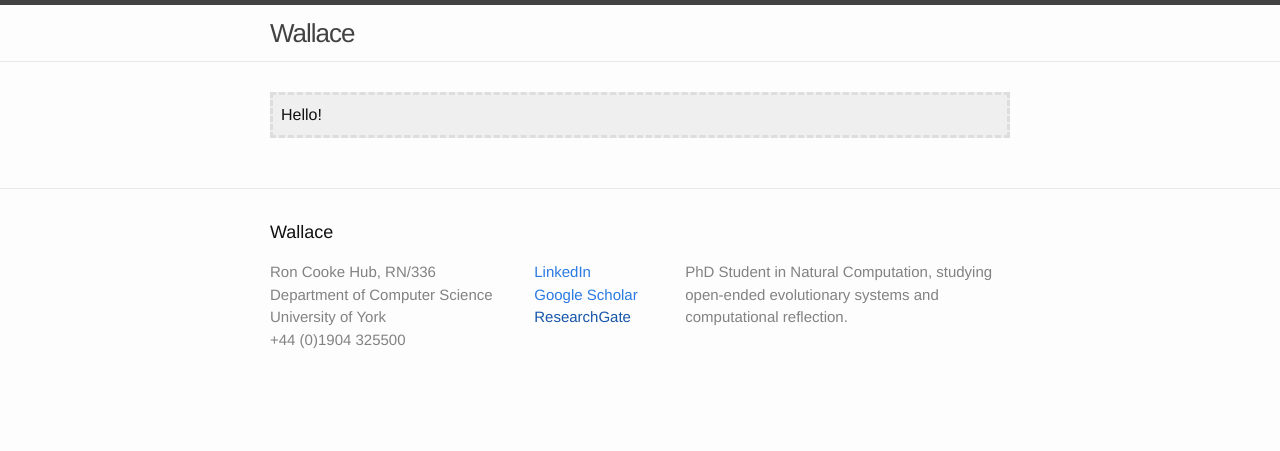
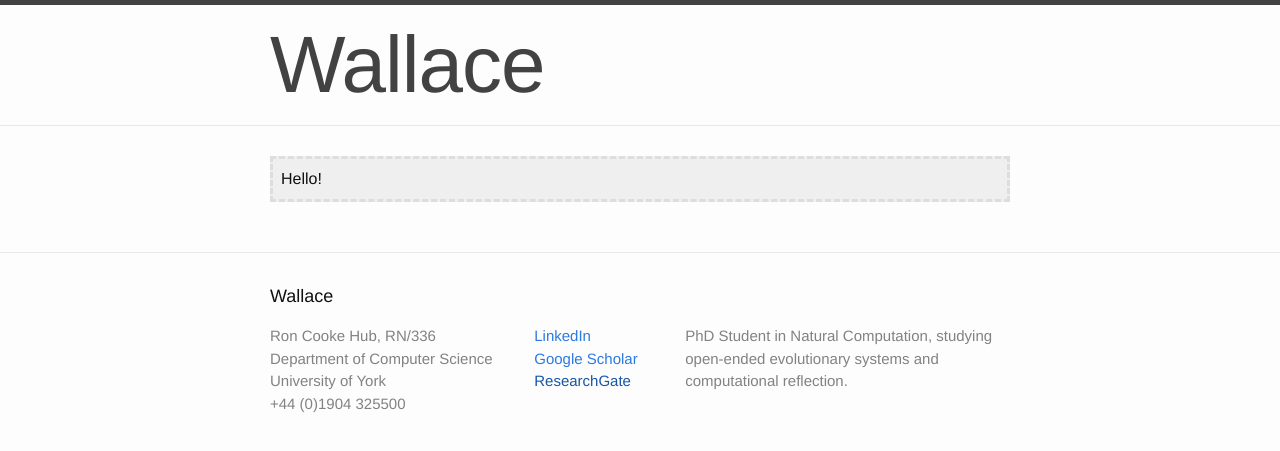
Before and after one commit to ChrisTimperley/Wallace.jl, a Jekyll site: the page built from index.html, in a window 1280 px wide. Shown: the top 451 px of the page. Built offline with Jekyll 4.4.1, drawn with Linux system fonts in a browser that asks for light colours.

Commit message:
Modified header file.

```diff
--- a/_config.yml
+++ b/_config.yml
@@ -1,7 +1,7 @@
 # Site settings
 title: Wallace
 baseurl: ""
-url: "http://www.christimperley.co.uk/Wallace.jl"
+url: "http://www.christimperley.co.uk/Wallace.jl/"
 
 # Build settings
 markdown: kramdown
--- a/_sass/_layout.scss
+++ b/_sass/_layout.scss
@@ -4,28 +4,27 @@
 .site-header {
     border-top: 5px solid $grey-color-dark;
     border-bottom: 1px solid $grey-color-light;
-    min-height: 56px;
+    //min-height: 56px;
 
     // Positioning context for the mobile navigation icon
     position: relative;
 }
 
 .site-title {
-    font-size: 26px;
-    line-height: 56px;
+    font-size: 5.0em;
+    //line-height: 56px;
     letter-spacing: -1px;
     margin-bottom: 0;
     float: left;
 
-    &,
-    &:visited {
+    & {
         color: $grey-color-dark;
     }
 }
 
 .site-nav {
     float: right;
-    line-height: 56px;
+    //line-height: 56px;
 
     .menu-icon {
         display: none;
--- a/css/main.scss
+++ b/css/main.scss
@@ -2,8 +2,6 @@
 # Only the main Sass file needs front matter (the dashes are enough)
 ---
 @charset "utf-8";
-
-
 
 // Our variables
 $base-font-family: Helvetica, Arial, sans-serif;
@@ -26,7 +24,6 @@
 
 $on-palm:          600px;
 $on-laptop:        800px;
-
 
 
 // Using media queries with like this:
```
